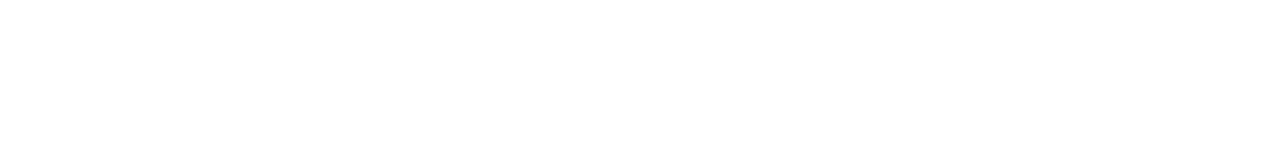
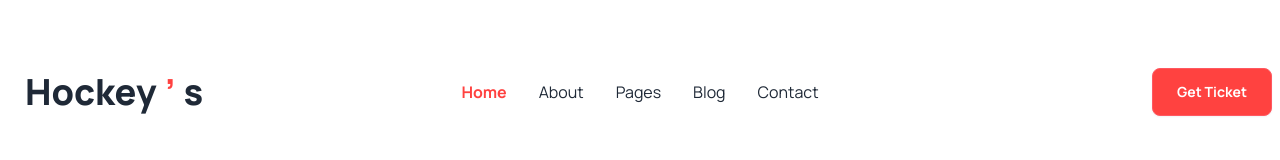
Before and after one commit to Emon0321/hockey-assignment, a plain HTML site: page index.html in a window 1280 px wide. Drawn offline with nearby package versions, Linux system fonts and the light colour scheme.

Commit message:
nav section finish

```diff
--- a/index.html
+++ b/index.html
@@ -4,8 +4,89 @@
     <meta charset="UTF-8">
     <meta name="viewport" content="width=device-width, initial-scale=1.0">
     <title>Hockey Assignment</title>
+
+    <!-- awesome font started  -->
+
+    <script src="https://kit.fontawesome.com/6c5ed6264b.js" crossorigin="anonymous"></script>
+
+    <!-- ==========font awesome finish================= -->
+
+
+    <!-- tailwind and daisy ui -->
+    <link href="https://cdn.jsdelivr.net/npm/daisyui@4.6.0/dist/full.min.css" rel="stylesheet" type="text/css" />
+<script src="https://cdn.tailwindcss.com"></script>
+<!-- ==============tailwind and daisy ui finish============================== -->
+
+<!-- manrope google font -->
+<link rel="preconnect" href="https://fonts.googleapis.com">
+<link rel="preconnect" href="https://fonts.gstatic.com" crossorigin>
+<link href="https://fonts.googleapis.com/css2?family=Manrope:wght@400;500;600;700;800&display=swap" rel="stylesheet">
+<!-- =============finish manrope font=============== -->
+
+<!-- tailwind custom color -->
+<script>
+    tailwind.config = {
+      theme: {
+        extend: {
+          colors: {
+            clifford: '#da373d',
+            'btn-clr': '#FF4240',
+          }
+        }
+      }
+    }
+  </script>
+
+  <!-- ===========tailwind custom color finish=============== -->
+
+<style>
+    .font-manrope{
+        font-family: 'Manrope', sans-serif;
+    }
+</style>
+
 </head>
-<body>
+<body class="font-manrope">
+
+    <header class="md:container md:mx-auto my-14">
+
+        <!-- navigation bar started -->
+        <div class="navbar bg-base-100">
+            <div class="navbar-start">
+              <div class="dropdown">
+                <div tabindex="0" role="button" class="btn btn-ghost lg:hidden">
+                  <svg xmlns="http://www.w3.org/2000/svg" class="h-5 w-5" fill="none" viewBox="0 0 24 24" stroke="currentColor"><path stroke-linecap="round" stroke-linejoin="round" stroke-width="2" d="M4 6h16M4 12h8m-8 6h16" /></svg>
+                </div>
+                <ul tabindex="0" class="menu menu-sm dropdown-content mt-3 z-[1] p-2 shadow bg-base-100 rounded-box w-52 text-base">
+                  <li class="text-btn-clr font-bold"><a>Home</a></li>
+                  <li><a>About</a></li>
+                  <li><a>Pages</a></li>
+                  <li><a>Blog</a></li>
+                  <li><a>Contact</a></li>
+                </ul>
+              </div>
+              <a class="btn btn-ghost text-4xl font-extrabold">Hockey<span class="text-btn-clr">’</span>s</a>
+            </div>
+            <div class="navbar-center hidden lg:flex">
+              <ul class="menu menu-horizontal px-1 text-base">
+                <li class="text-btn-clr font-bold"><a>Home</a></li>
+                  <li><a>About</a></li>
+                  <li><a>Pages</a></li>
+                  <li><a>Blog</a></li>
+                  <li><a>Contact</a></li>
+              </ul>
+            </div>
+            <div class="navbar-end">
+              <a class="btn btn-error text-white bg-btn-clr font-bold pl-6 pt-4 pr-6 pb-4">Get Ticket</a>
+            </div>
+          </div>
+        <!-- navbar finish -->
+
+    </header>
+
+    <main class="md:container md:mx-auto"></main>
+
+    <footer></footer>
 
 </body>
 </html>
--- /dev/null
+++ b/tailwind.config.js
@@ -0,0 +1,8 @@
+/** @type {import('tailwindcss').Config} */
+module.exports = {
+    content: ["./src/**/*.{html,js}"],
+    theme: {
+      extend: {},
+    },
+    plugins: [],
+  }
```
